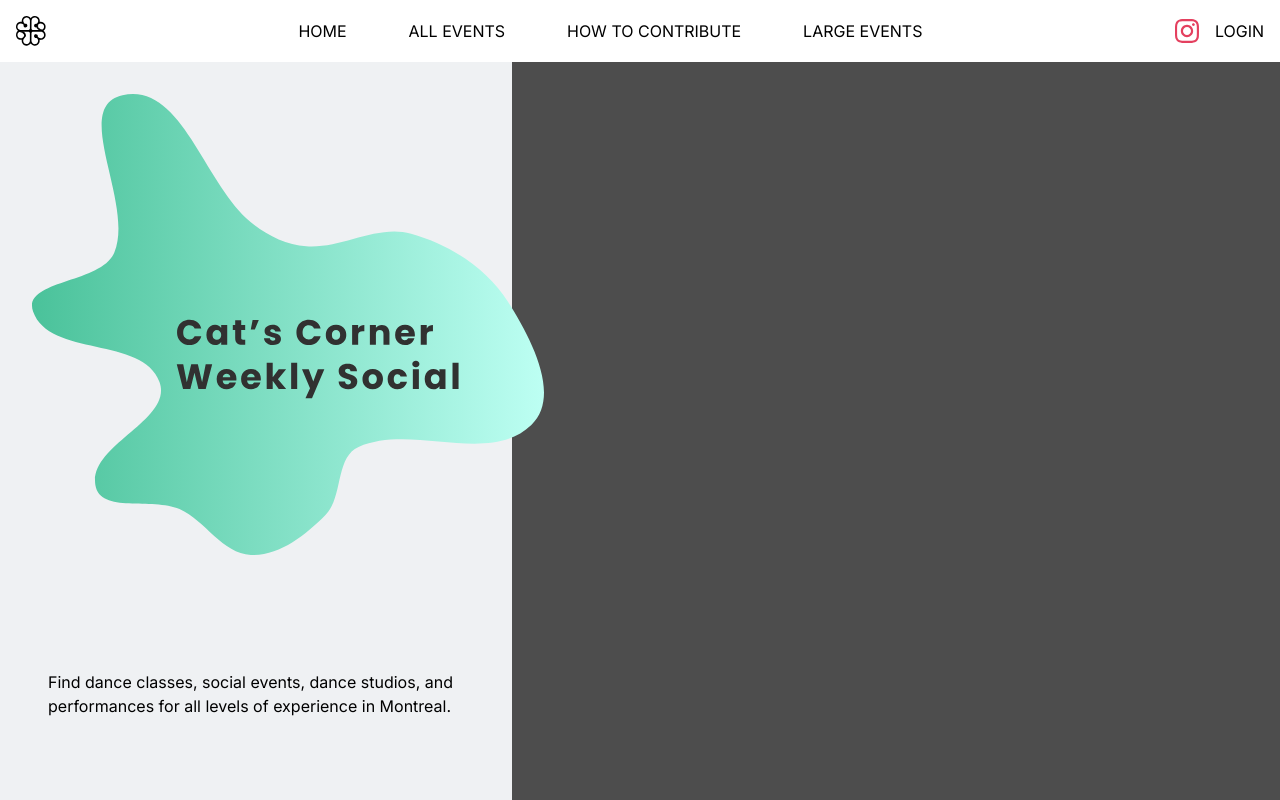
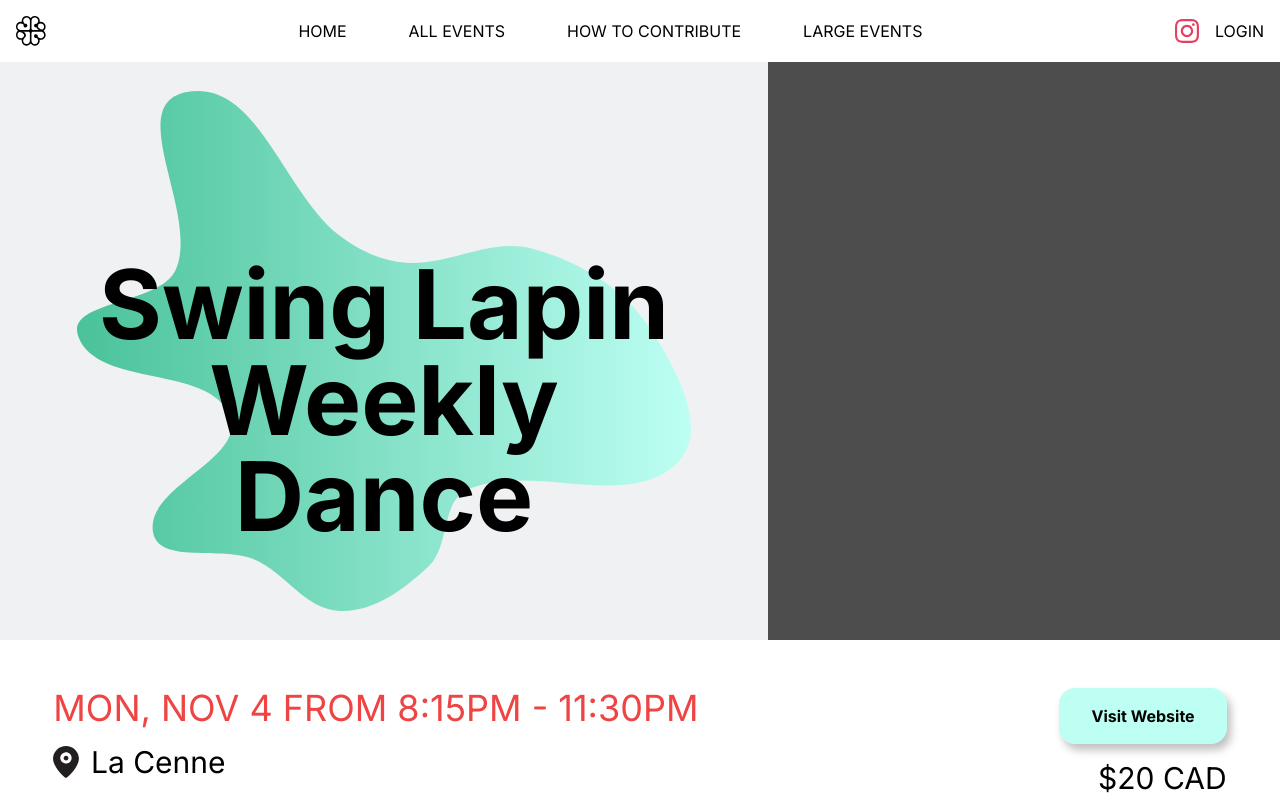
Before and after one commit to justinkwanchan/swing-schedule, a Next.js app in the folder front-end/: page /events/1 in a window 1280 px wide. Shown: the top 800 px of the page. Built offline with nearby package versions, Linux system fonts and the light colour scheme.

Commit message:
Update text-embedded splotch to text-generated splotch

```diff
--- a/front-end/src/app/components/page-title-section/index.tsx
+++ b/front-end/src/app/components/page-title-section/index.tsx
@@ -6,19 +6,18 @@ type Props = {
 
 export default function PageTitleSection({ splotch }: Props) {
   return (
-    <section className="flex flex-col md:flex-row h-[calc(100svh-62px)] w-full mb-12">
-      <div className="bg-light-grey relative h-[70vw] md:h-auto md:w-2/5 2xl:w-1/3">
+    <section className="flex flex-col md:flex-row h-[calc(80svh-62px)] w-full mb-12">
+      <div className="flex relative bg-light-grey h-[70vw] md:h-auto md:w-3/5">
         <Image
           src={splotch}
           alt={'Splotchy Frame'}
-          className="absolute top-16 left-4 md:top-8 md:left-8 z-10 w-[75%] md:w-[100%]"
+          className="m-auto w-[75%] md:w-4/5 h-[90%]"
         />
-        <div className="md:h-[50vw] lg:h-[45vw] 2xl:h-[35vw]"></div>
-        <p className="pl-[40%] pt-4 pr-4 sm:pt-8 sm:pr-8 md:px-12">
-          Find dance classes, social events, dance studios, and performances for
-          all levels of experience in Montreal.
-        </p>
+        <h1 className="text-8xl text-center font-bold absolute top-1/2 left-1/2 -translate-x-1/2 -translate-y-[33%] w-4/5">
+          Swing Lapin Weekly Dance
+        </h1>
       </div>
+
       <div className="bg-dark-grey h-[calc(60svh-64px)] md:h-auto grow"></div>
     </section>
   );
--- a/front-end/src/app/events/[eventId]/page.tsx
+++ b/front-end/src/app/events/[eventId]/page.tsx
@@ -1,7 +1,7 @@
 import PageTitleSection from '@/app/components/page-title-section';
 import Link from 'next/link';
 import Image from 'next/image';
-import splotch from 'public/splotch-event.svg';
+import splotch from 'public/splotch.svg';
 import danceDude from 'public/dance-dude.svg';
 import locationPin from 'public/location-pin.svg';
 
```
Also changed, not shown: front-end/public/splotch-event.svg (deleted), front-end/public/splotch.svg (added).
